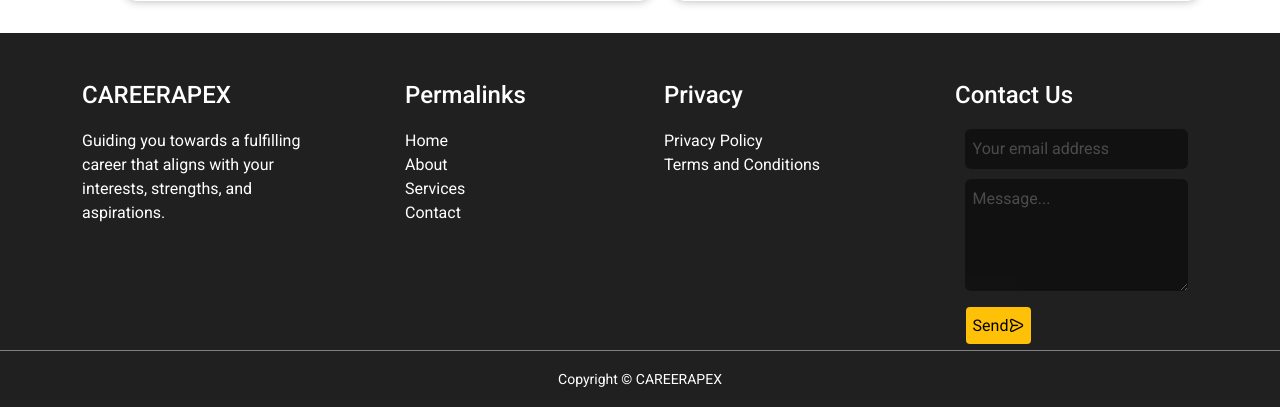
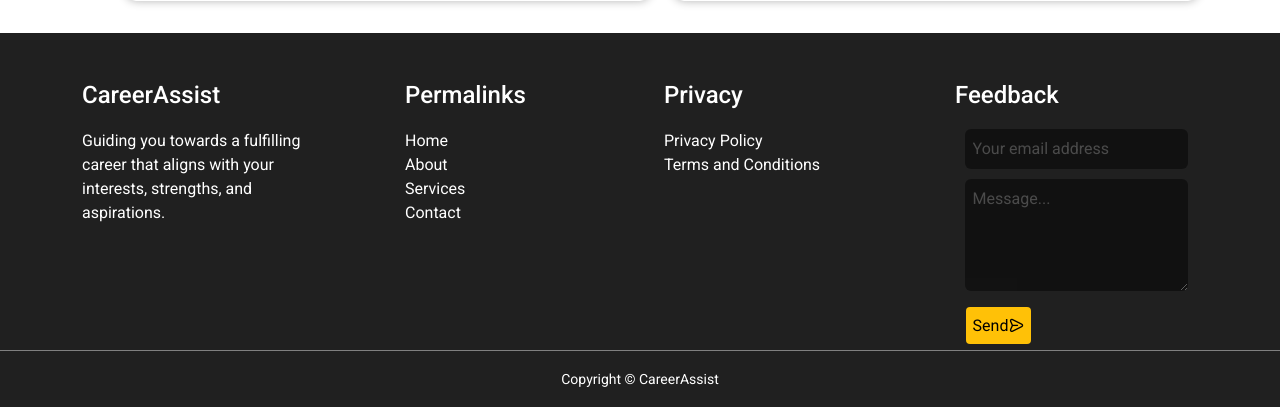
Before and after one commit to mohit28singh/Career_prediction, a Django app: page /about/ in a window 1280 px wide. Shown: the part 2771-3178 px from the top of the page. Run offline with Django 4.2, Linux system fonts and the light colour scheme.

```diff
--- a/careers/templates/about.html
+++ b/careers/templates/about.html
@@ -237,7 +237,7 @@
               <div class="col-md-6 align-self-center">
                 <div class="right-content">
 
-                  <h2>Get to know about <em>our projrct CAREERAPEX</em></h2>
+                  <h2>Get to know about our project CareerAssist</h2>
                   <p>Our Django project is a comprehensive career counseling platform with a user-friendly interface and a navigation bar offering options for home, contact us, services, courses, and knowledge network. It includes career prediction and resume analyzer modules for personalized recommendations and resume improvement. Users can access a variety of online courses to enhance their skills and connect with industry experts through the knowledge network. Sign-up and login forms enable full access to the platform's services. It empowers users to achieve their career goals and make informed decisions.
                   </p>
 
--- a/careers/templates/footer.html
+++ b/careers/templates/footer.html
@@ -146,7 +146,7 @@
         <div class="container footer__container">
             <div class="footer__1">
                 <a href="/">
-                    <h4>CAREERAPEX</h4>
+                    <h4>CareerAssist</h4>
                 </a>
                 <p>Guiding you towards a fulfilling career that aligns with your interests, strengths, and aspirations.</p>
                 {% comment %} <ul class="footer__socials">
@@ -174,7 +174,7 @@
                 </ul>
             </div>
             <div class="footer__4">
-                <h4>Contact Us</h4>
+                <h4>Feedback </h4>
                 <form id="contactForm" >
 
                     <div class="contact-form">
@@ -192,7 +192,7 @@
 
         </div>
         <div class="footer__copyright">
-            <small>Copyright &copy; CAREERAPEX </small>
+            <small>Copyright &copy; CareerAssist</small>
         </div>
         <div class="back-to-top" id="backToTopBtn">&#8593;</div>
     </footer>
--- a/careers/templates/header.html
+++ b/careers/templates/header.html
@@ -40,7 +40,7 @@
    <nav class="navbar navbar-expand-lg navbar-dark bg-dark ">
       <div class="container-fluid">
         <a class="navbar-brand" id="navlogo" href="/">
-          CareerApex
+          CareerAssist
           </a>
         <button class="navbar-toggler" type="button" data-bs-toggle="collapse" data-bs-target="#navbarNavDropdown" aria-controls="navbarNavDropdown" aria-expanded="false" aria-label="Toggle navigation">
           <span class="navbar-toggler-icon"></span>
--- a/careers/templates/main.html
+++ b/careers/templates/main.html
@@ -380,7 +380,7 @@
  <div class="container">
   <div class="row featurette d-flex justify-content-center align-items-center mx-4 temp">
     <div class="col-md-7 ">
-      <h2 class="featurette-heading fw-normal lh-1">Welcome to Career Apex </h2>
+      <h2 class="featurette-heading fw-normal lh-1">Welcome to Career Assist </h2>
       <p class="lead">Welcome to our Career Counselling web application! Our platform is designed to help you navigate the complex and ever-changing world of careers, by providing you with the tools and resources you need
          to make informed decisions about your future.</p>
     </div>
--- a/careers/templates/pdf_detail.html
+++ b/careers/templates/pdf_detail.html
@@ -149,6 +149,7 @@
         {% endif %}
     {% endfor %}
 
+
         <p><strong>Name:</strong> {{ document_name }}</p>
         <p><strong>Email:</strong> {{ extracted_data.Email }}</p>
 
@@ -190,7 +191,7 @@
         <div class="recommended-courses">
             {{ recommended_courses|safe }}
         </div>
-    {% endif %}
+
 
 
 {% if missing_fields_recommendations %}
--- a/careers/views.py
+++ b/careers/views.py
@@ -310,7 +310,8 @@ def SignUpPage(request):
         pass2 = request.POST.get('password2')
 
         if pass1 != pass2:
-            return HttpResponse("Passwords do not match")
+             messages.error(request, 'Passwords do not match')
+             return redirect('/')
 
         my_user = User.objects.create_user(uname, email, pass1)
         my_user.save()
```
Also changed, not shown: db.sqlite3, 4 other files.
